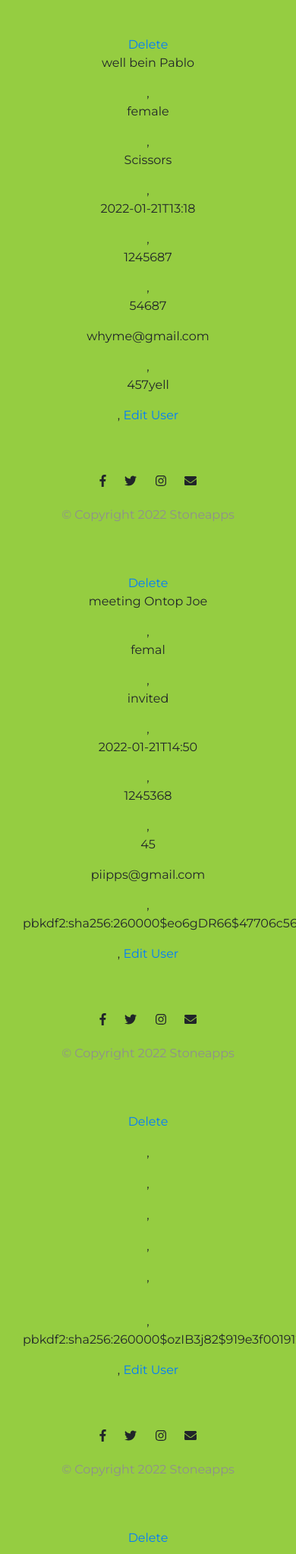
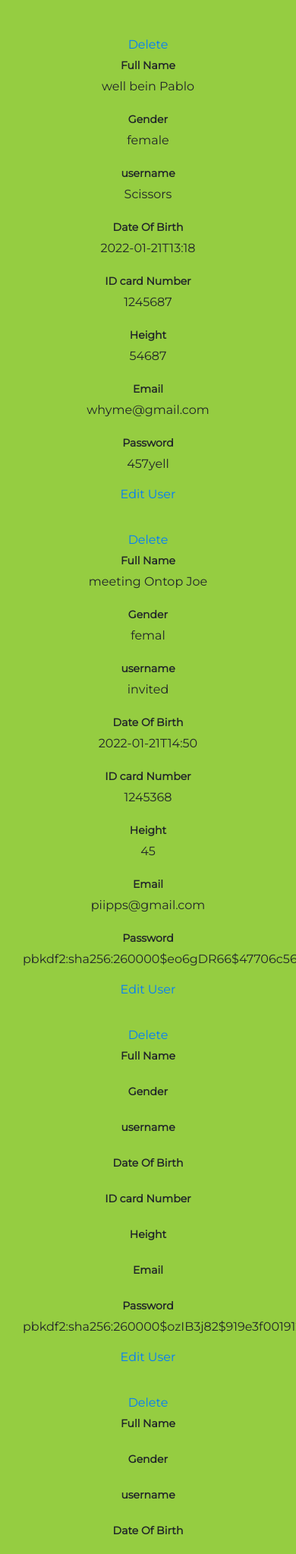
Before and after one commit to xnochalz/Complet_woundcare, a Flask app: page /users in a window 390 px wide; the page is wider, and only the part inside the window is pictured. Shown: the part 194-2240 px from the top of that part at 76% size. Run offline with Flask 2, Linux system fonts and the light colour scheme; data comes from the database, SQL or seed files in the repository; some libraries are stand-ins or nearby versions.

Commit message:
routes edited 2

```diff
--- a/templates/all_users.html
+++ b/templates/all_users.html
@@ -9,27 +9,58 @@
 
 {% for user in users %}
 
+
+
 <div class="container fluid col-md-9 ">
     <form>
 
             <div class="row">
         <div class="col-md-9 form-group" >
      <a href="{{ url_for('delete', id=users.id) }}" class="button">Delete</a>
-            <div class="col-md-12 form-group">{{ user.Full_name}}</div>,
-            <div class="col-md-12 form-group">{{user.Gender}}</div>,
-            <div class="col-md-12 form-group" >{{user.username}}</div>,
-            <div class="col-md-12 form-group" >{{ user.Date_of_birth }}</div>,
-            <div class="col-md-12 form-group">{{ user.Card_number }}</div>,
-            <div class="col-md-12 form-group" >{{user.Height }}</div>
-            <div class="col-md-12 form-group">{{user.email}}</div>,
-            <div class="col-md-12 form-group">{{user.password}}</div>,
+
+
+            <div class="col-md-12 form-group">
+                <label for="FullName " class="col-sm-2 col-form-label col-form-label-sm">Full Name</label>
+                {{ user.Full_name}}
+            </div>
+            <div class="col-md-12 form-group">
+                <label for="Gender " class="col-sm-2 col-form-label col-form-label-sm">Gender</label>
+                {{user.Gender}}
+            </div>
+            <div class="col-md-12 form-group" >
+                <label for="Username" class="col-sm-2 col-form-label col-form-label-sm">username</label>
+                {{user.username}}
+            </div>
+            <div class="col-md-12 form-group" >
+                <label for="DateOfBirth" class="col-sm-2 col-form-label col-form-label-sm">Date Of Birth</label>
+                {{ user.Date_of_birth }}
+            </div>
+
+            <div class="col-md-12 form-group">
+                <label for="CardNumber" class="col-sm-2 col-form-label col-form-label-sm">ID card Number</label>
+                {{ user.Card_number }}
+            </div>
+
+            <div class="col-md-12 form-group" >
+                <label for="Height" class="col-sm-2 col-form-label col-form-label-sm">Height</label>
+                {{user.Height }}
+            </div>
+
+            <div class="col-md-12 form-group">
+                <label for="Email" class="col-sm-2 col-form-label col-form-label-sm">Email</label>
+                {{user.email}}
+            </div>
+            <div class="col-md-12 form-group">
+                <label for="Password" class="col-sm-2 col-form-label col-form-label-sm">Password</label>
+                {{user.password}}
+            </div>
     <a href="{{ url_for('edit', id=users.id) }}" class="button">Edit User</a>
         </div>
         </div>
     </form>
 
 
-{% include "footer.html"%}
+
 
 
     </div>
@@ -45,5 +76,9 @@
  {% endfor %}
 </div>
 
+<div class="container-fluid" style="padding-top: 30px; padding-bottom: 30px;margin-left: 500px;">
+   {% include "footer.html"%}
+</div>
+
 
 {% endblock %}
--- a/templates/header.html
+++ b/templates/header.html
@@ -42,13 +42,13 @@
 
           <ul class="navbar-nav ml-auto">
             <li class="nav-item">
-              <a  href="register.html" class="nav-link" href="#footer"><button type="button" class="btn btn-outline-primary btn-sm download-button">Register</a>
+              <a  href="{{ url_for('register_data') }}" class="nav-link" href="#footer"><button type="button" class="btn btn-outline-primary btn-sm download-button">Register</a>
             </li>
             <li class="nav-item">
-              <a href="login.html" class="nav-link" href="#pricing"><button type="button" class="btn btn-outline-primary btn-sm download-button">Login</a>
+              <a href="{{ url_for('login') }}" class="nav-link" href="#pricing"><button type="button" class="btn btn-outline-primary btn-sm download-button">Login</a>
             </li>
             <li class="nav-item">
-              <a class="nav-link" href="#cta"><button type="button" class="btn btn-dark btn-outline-primary btn-sm download-button">Reports</a>
+              <a class="nav-link" href="{{ url_for('home') }}"><button type="button" class="btn btn-dark btn-outline-primary btn-sm download-button">Reports</a>
             </li>
           </ul>
 
--- a/templates/register.html
+++ b/templates/register.html
@@ -51,7 +51,7 @@
           <a  href="register.html" class="nav-link" href="#footer"></a>
         </li>
         <li class="nav-item">
-          <a href="login.html" class="nav-link" href="#pricing"><button type="button" class="btn btn-outline-primary btn-sm download-button">Home</a>
+          <a href="{{ url_for('home') }}" class="nav-link" href="#pricing"><button type="button" class="btn btn-outline-primary btn-sm download-button">Home</a>
         </li>
         <li class="nav-item">
           <a class="nav-link" href="{{ url_for('add_patient') }}"><button type="button" class="btn btn-dark btn-sm btn-outline-primary download-button">Add Patient</a>
```
